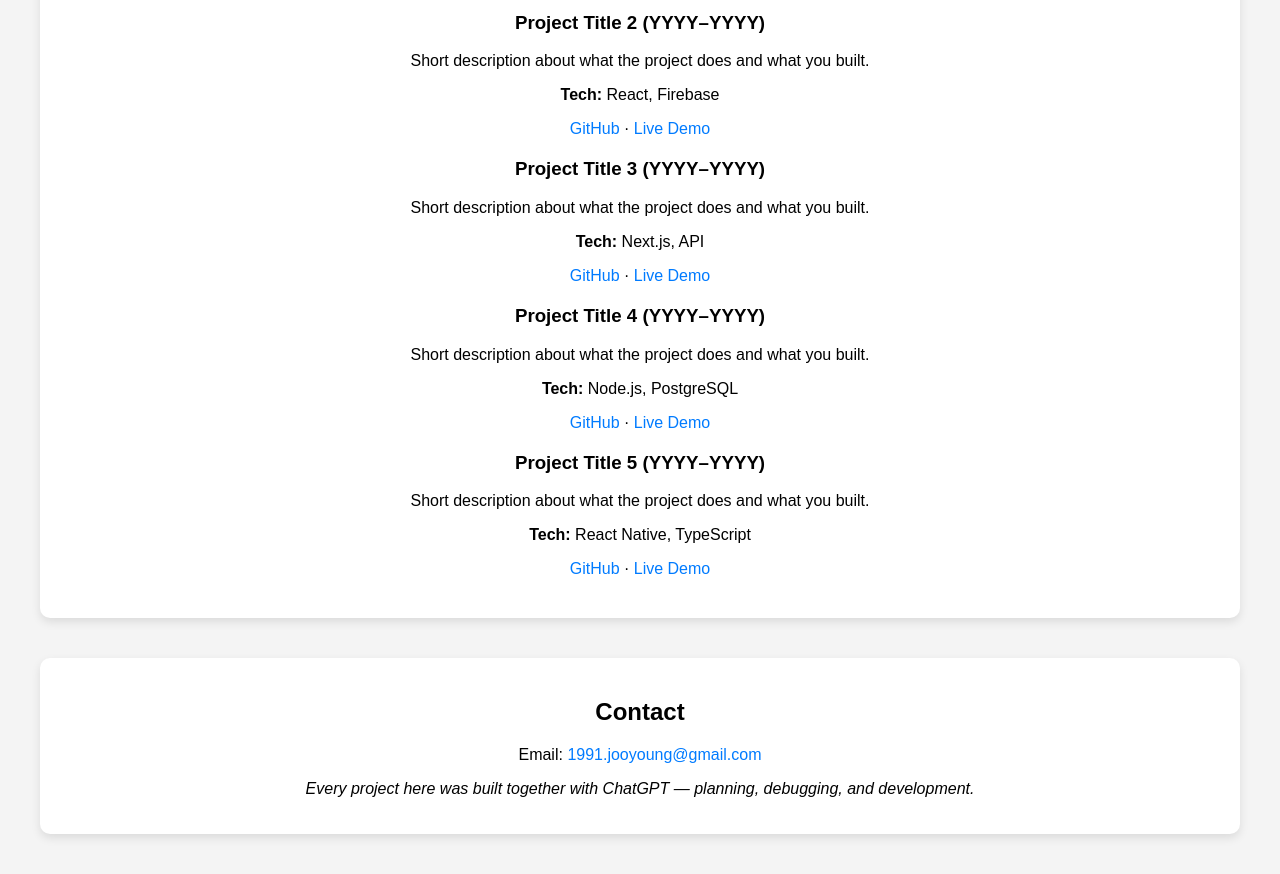
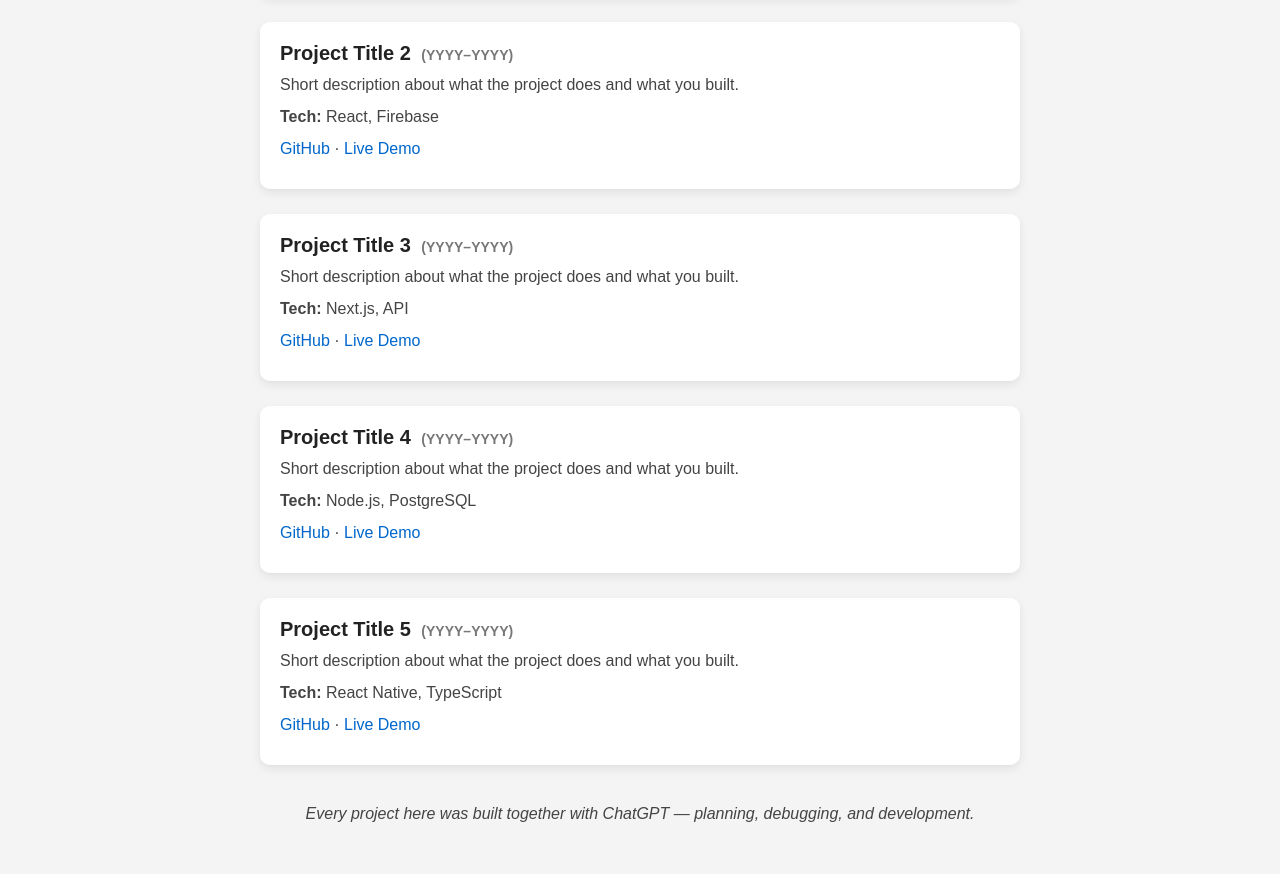
Before and after one commit to teddy-1991/teddy-1991.github.io, a plain HTML site: page index.html in a window 1280 px wide. Shown: the part 263-1137 px from the top of the page. Drawn offline with Linux system fonts and the light colour scheme.

Commit message:
전체 레이아웃 확인

```diff
--- a/index.html
+++ b/index.html
@@ -76,12 +76,6 @@
     </section>
 
     <section id="contact">
-      <h2>Contact</h2>
-      <p>
-        Email:
-        <a href="mailto:1991.jooyoung@gmail.com">1991.jooyoung@gmail.com</a>
-      </p>
-
       <!-- ChatGPT collaboration note -->
       <p class="note">
         <em
--- a/style.css
+++ b/style.css
@@ -1,43 +1,78 @@
+/* 기본 폰트 & 배경 */
 body {
   font-family: Arial, sans-serif;
-  text-align: center;
   background-color: #f4f4f4;
   margin: 0;
   padding: 0;
 }
 
-nav ul {
-  list-style: none;
-  padding: 0;
+/* 섹션 전체 레이아웃 */
+#projects,
+#contact {
+  max-width: 760px;
+  margin: 40px auto;
+  padding: 0 20px;
 }
 
-nav ul li {
-  display: inline;
-  margin: 0 15px;
+/* 섹션 제목 */
+h2 {
+  text-align: center;
+  margin-bottom: 25px;
+  color: #333;
 }
 
-nav ul li a {
-  color: white;
-  text-decoration: none;
+/* 프로젝트 카드 */
+.project {
+  background-color: white;
+  padding: 20px;
+  margin-bottom: 25px;
+  border-radius: 10px;
+  box-shadow: 0 4px 10px rgba(0, 0, 0, 0.08);
+  text-align: left;
 }
 
-section {
-  margin: 40px;
-  padding: 20px;
-  background-color: white;
-  border-radius: 10px;
-  box-shadow: 0 4px 10px rgba(0, 0, 0, 0.1);
+/* 프로젝트 제목 + 날짜 */
+.project h3 {
+  margin-top: 0;
+  margin-bottom: 8px;
+  color: #222;
+  font-size: 20px;
 }
 
-.project {
-  margin-bottom: 20px;
+.project .date {
+  font-size: 14px;
+  color: #777;
+  margin-left: 5px;
 }
 
+/* 프로젝트 설명 */
+.project p {
+  margin: 8px 0;
+  color: #444;
+  line-height: 1.5;
+}
+
+/* 링크 스타일 */
 a {
-  color: #007bff;
+  color: #0066cc;
   text-decoration: none;
 }
 
 a:hover {
   text-decoration: underline;
 }
+
+/* Contact 섹션 */
+#contact p {
+  text-align: center;
+  font-size: 16px;
+  color: #444;
+}
+
+/* ChatGPT 문구 */
+.note {
+  margin-top: 20px;
+  font-size: 14px;
+  color: #666;
+  text-align: center;
+}
```
